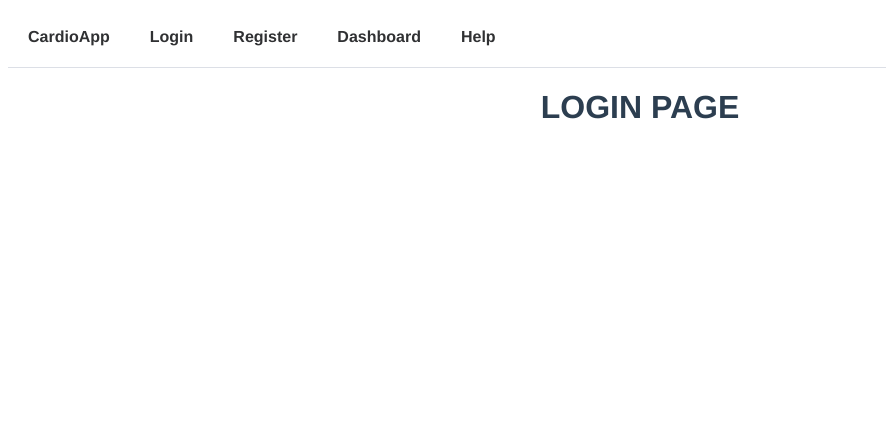
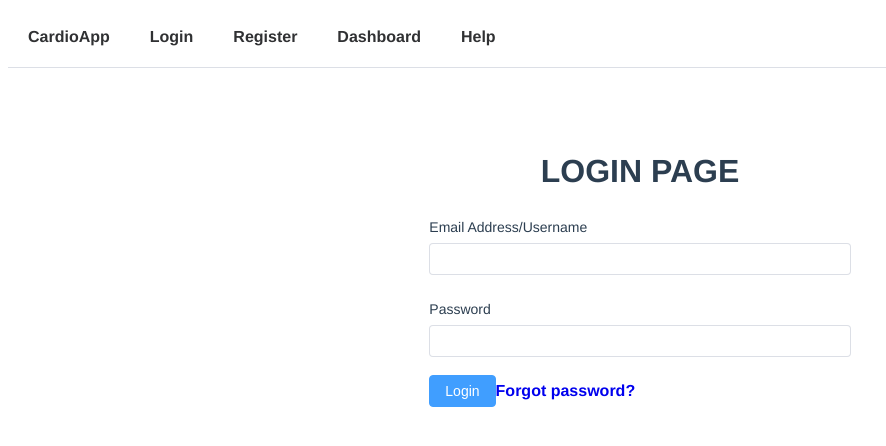
Before and after one commit to d-McGill/CardioApp, a Vue app: page /login in a window 1280 px wide. Shown: the top 446 px of the page, without its empty margins (0-886 px from the left). Built offline with nearby package versions, Linux system fonts and the light colour scheme.

Commit message:
Login and reset pages

```diff
--- a/src/router/index.js
+++ b/src/router/index.js
@@ -26,6 +26,11 @@ const routes = [
     path: '/dashboard',
     name: 'Dashboard',
     component: () => import('../views/Dashboard.vue')
+  },
+  {
+    path: '/reset',
+    name: 'Reset',
+    component: () => import('../views/Reset.vue')
   }
 ]
 
--- a/src/views/Login.vue
+++ b/src/views/Login.vue
@@ -1,13 +1,45 @@
 <template>
-  <div>
-    <h1>LOGIN PAGE</h1>
-  </div>
+  <el-row class="marginTB">
+    <el-col :span="8"></el-col>
+    <el-col :span="8">
+      <h1>LOGIN PAGE</h1>
+      <el-form ref="loginForm" class="marginTB">
+        <el-form-item>
+          <label>Email Address/Username</label>
+          <el-input v-model="form.email" type="email"></el-input>
+        </el-form-item>
+        <el-form-item>
+          <label>Password</label>
+          <el-input v-model="form.password" type="password"></el-input>
+        </el-form-item>
+        <el-form-item>
+          <el-button type="primary" @click="submitForm(loginForm)"
+            >Login</el-button
+          >
+          <router-link to="/reset">Forgot password?</router-link>
+        </el-form-item>
+      </el-form>
+    </el-col>
+    <el-col :span="8"></el-col>
+  </el-row>
 </template>
 <script>
+import { reactive } from "vue";
+export default {
+  name: "App",
 
+  setup() {
+    const form = reactive({
+      email: "",
+      password: "",
+    });
 
-export default {
-
-  }
-
+    return { form };
+  },
+};
 </script>
+<style>
+.marginTB {
+  margin: 5% 0;
+}
+</style>
--- /dev/null
+++ b/src/views/Reset.vue
@@ -0,0 +1,34 @@
+<template>
+  <el-row class="marginTB">
+    <el-col :span="8"></el-col>
+    <el-col :span="8">
+      <h1>Reset Password</h1>
+      <el-form ref="resetPass" class="marginTB">
+        <el-form-item>
+          <label>Enter email address</label>
+          <el-input v-model="form.email" type="email"></el-input>
+        </el-form-item>
+        <el-form-item>
+          <el-button type="primary" @click="submitForm(resetPass)"
+            >Reset Password</el-button
+          >
+        </el-form-item>
+      </el-form>
+    </el-col>
+    <el-col :span="8"></el-col>
+  </el-row>
+</template>
+
+<script>
+import { reactive } from "vue";
+export default {
+  name: "App",
+
+  setup() {
+    const form = reactive({
+      email: ""
+    });
+    return { form };
+  },
+};
+</script>
```
Also changed, not shown: 1 other file (tests, documents, lock files or other folders).
